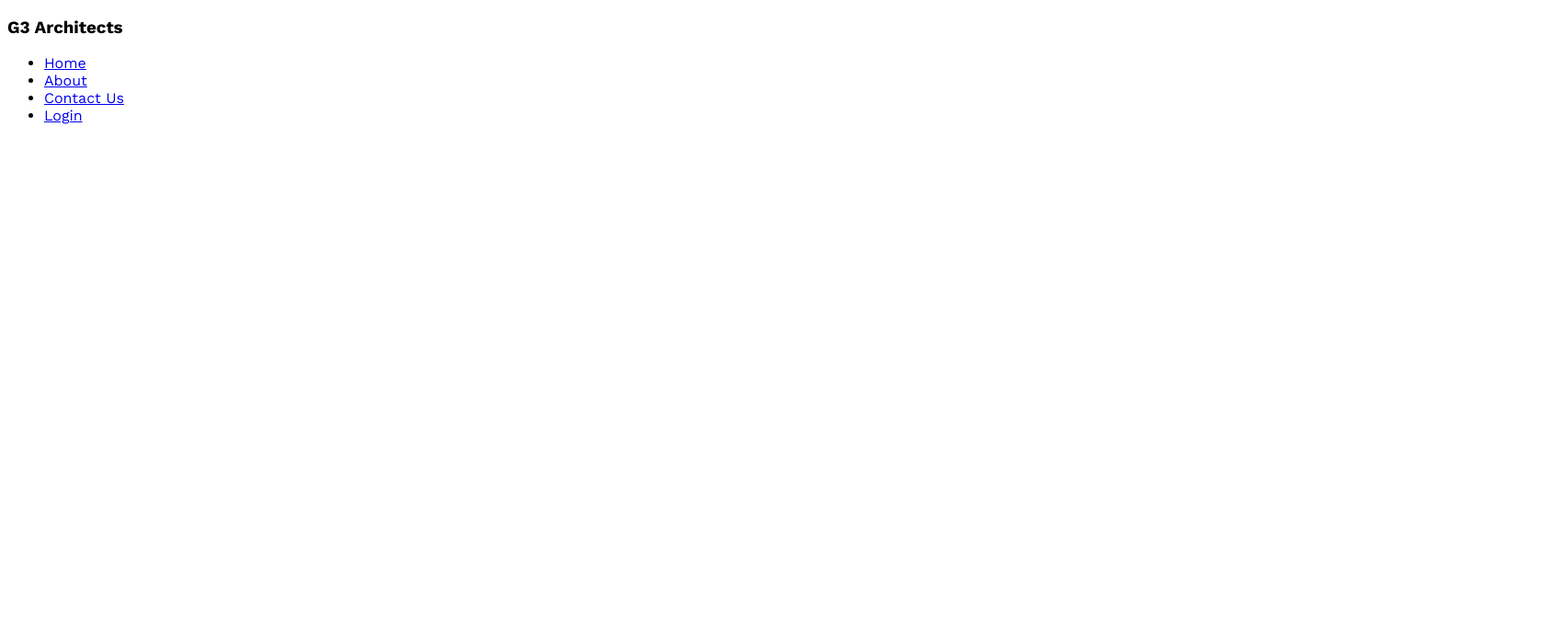
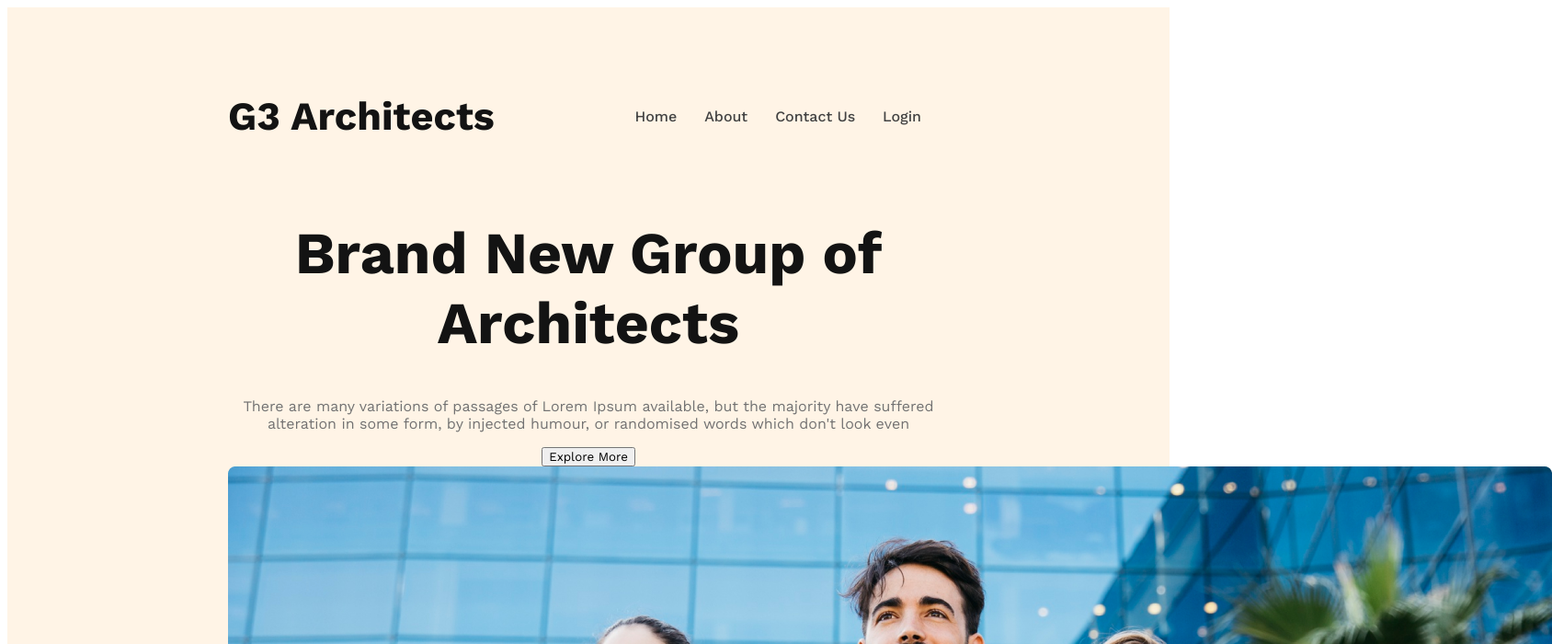
Before and after one commit to shoikot-khondakar/architects-portfolio, a plain HTML site: page index.html in a window 1280 px wide. Shown: the top 700 px of the page at 92% size, 1688 px wide, since content can reach past the window. Drawn offline with nearby package versions, Linux system fonts and the light colour scheme.

Commit message:
banner content added

```diff
--- a/index.html
+++ b/index.html
@@ -13,7 +13,7 @@
 <body>
     <header>
         <nav>
-            <h3>G3 Architects</h3>
+            <h3  class="nav-title">G3 Architects</h3>
             <ul>
                 <li><a href="#">Home</a></li>
                 <li><a href="#">About</a></li>
@@ -21,6 +21,15 @@
                 <li><a href="#">Login</a></li>
             </ul>
         </nav>
+        <div class="banner">
+            <div class="banner-content">
+                <h1 class="banner-title">Brand New
+                    Group of Architects</h1>
+                    <p class="banner-discription">There are many variations of passages of Lorem Ipsum available, but the majority have suffered alteration in some form, by injected humour, or randomised words which don't look even</p>
+                    <button class="btn-primary">Explore More</button>
+            </div>
+            <img src="images/banner.png" alt="">
+        </div>
     </header>
     <main></main>
     <footer></footer>
--- a/style.css
+++ b/style.css
@@ -1,4 +1,70 @@
-*{
+/* shared styles   */
+* {
     font-family: 'Lato', sans-serif;
-font-family: 'Work Sans', sans-serif;
+    font-family: 'Work Sans', sans-serif;
 }
+.btn-primary{
+
+}
+
+/* header styles stat here  */
+header {
+    background: rgba(255, 144, 14, 0.10);
+    padding: 50px 240px;
+}
+
+nav {
+    display: flex;
+    justify-content: space-between;
+    align-items: center;
+}
+
+.nav-title {
+    font-size: 2.7rem;
+    font-weight: 700;
+    color: #131313;
+}
+
+nav>ul {
+    display: flex;
+    list-style: none;
+
+}
+
+nav li {
+
+    font-size: 1rem;
+    font-weight: 500;
+    margin-right: 30px;
+}
+
+nav li a {
+    text-decoration: none;
+    color: #424242;
+}
+
+/* banner style started here   */
+.banner-content {
+    max-width: 800px;
+    text-align: center;
+    margin: 0 auto;
+}
+
+.banner-title {
+    color:#131313;
+
+
+    font-size: 4rem;
+
+    font-weight: 700;
+
+}
+.banner-discription{
+    color: #727272;
+
+
+font-size: 1rem;
+
+font-weight: 400;
+
+}
```
